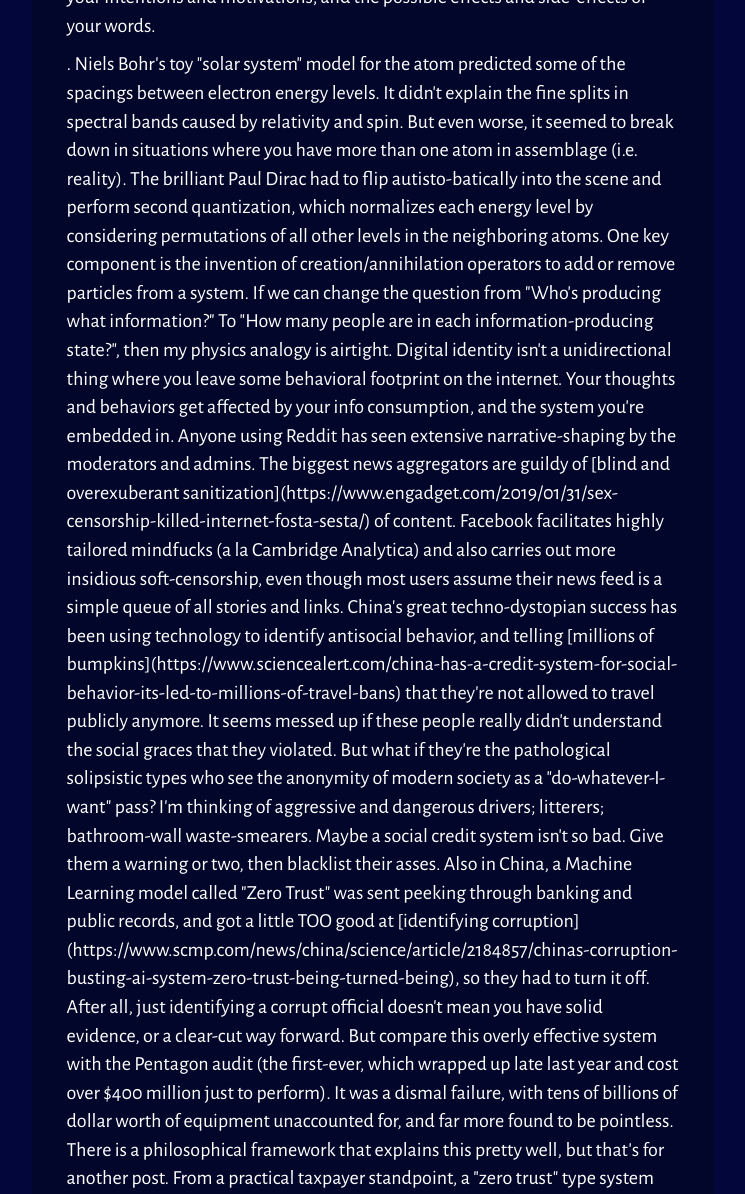
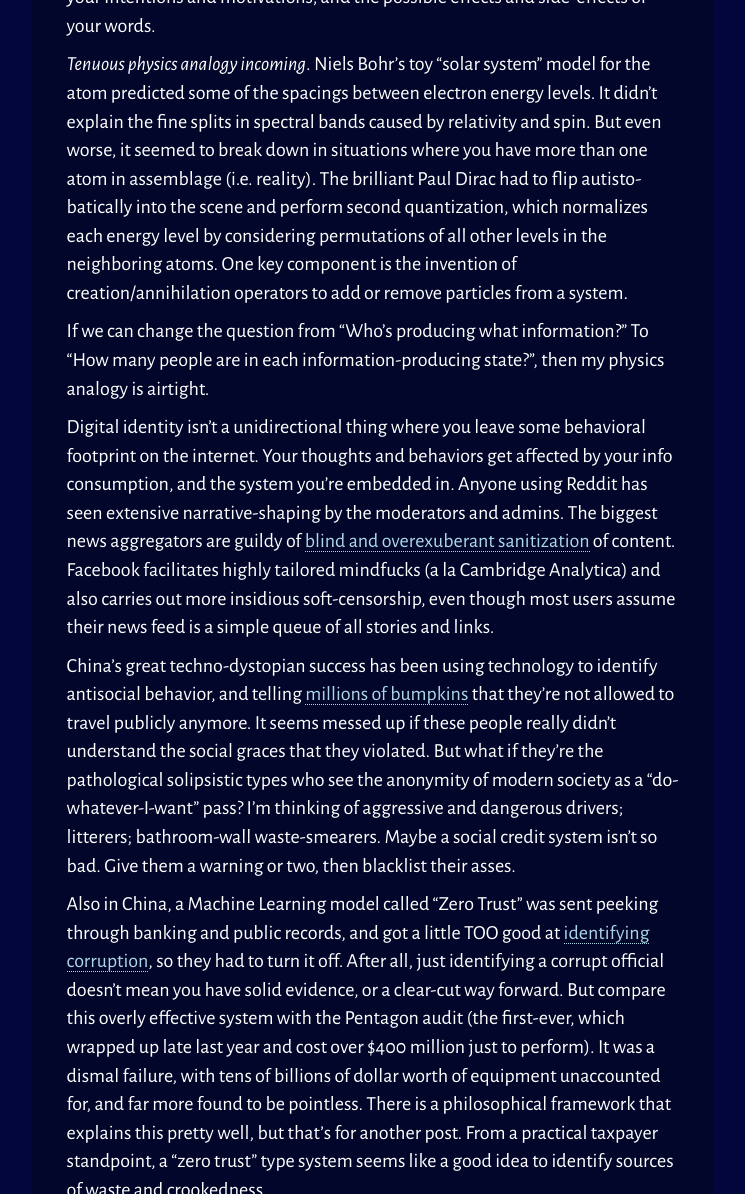
Before and after one commit to roriholm/roriholm.github.io, a Jekyll site: the page built from _posts/2019-03-07-tech-culture.md, in a window 1280 px wide and 1400 px high, scrolled down 294 px, cut to the strip 206-1400 px from the top of the window. Shown: the whole strip, without its empty margins (316-1061 px from the left). Built offline with Jekyll 4.4.1, drawn with Linux system fonts in a browser that asks for light colours; nearby versions of some CDN libraries; some of the changed text lies outside the part shown.

Commit message:
Update 2019-03-07-tech-culture.md

```diff
--- a/_posts/2019-03-07-tech-culture.md
+++ b/_posts/2019-03-07-tech-culture.md
@@ -6,7 +6,7 @@
 
 Quartz had an interesting article on digital identity. ([Your digital identity has three layers, and you can only protect one of them](https://qz.com/1525661/your-digital-identity-has-three-layers-and-you-can-only-protect-one-of-them/)). I recommend perusing their [giant graphic](https://panoptykon.org/sites/default/files/3levels.png) to get the idea. It's a well-intentioned model but kind of flawed - for example, I don't see a meaningful distinction between the inner 2 layers. Behavioral metadata IS behavioral data. Your words convey information, but so does your body language and facial expressions, down to the smallest facial micro-ticks. For someone watching you talk, what good does it do to tease apart the two bundled sources of meaning? They're better off asking questions about your intentions and motivations, and the possible effects and side-effects of your words.
 
-<Tenuous physics analogy warning>. Niels Bohr's toy "solar system" model for the atom predicted some of the spacings between electron energy levels. It didn't explain the fine splits in spectral bands caused by relativity and spin. But even worse, it seemed to break down in situations where you have more than one atom in assemblage (i.e. reality). The brilliant Paul Dirac had to flip autisto-batically into the scene and perform second quantization, which normalizes each energy level by considering permutations of all other levels in the neighboring atoms. One key component is the invention of creation/annihilation operators to add or remove particles from a system.
+*Tenuous physics analogy incoming*. Niels Bohr's toy "solar system" model for the atom predicted some of the spacings between electron energy levels. It didn't explain the fine splits in spectral bands caused by relativity and spin. But even worse, it seemed to break down in situations where you have more than one atom in assemblage (i.e. reality). The brilliant Paul Dirac had to flip autisto-batically into the scene and perform second quantization, which normalizes each energy level by considering permutations of all other levels in the neighboring atoms. One key component is the invention of creation/annihilation operators to add or remove particles from a system.
 
 If we can change the question from "Who's producing what information?" To "How many people are in each information-producing state?", then my physics analogy is airtight.
 
```
